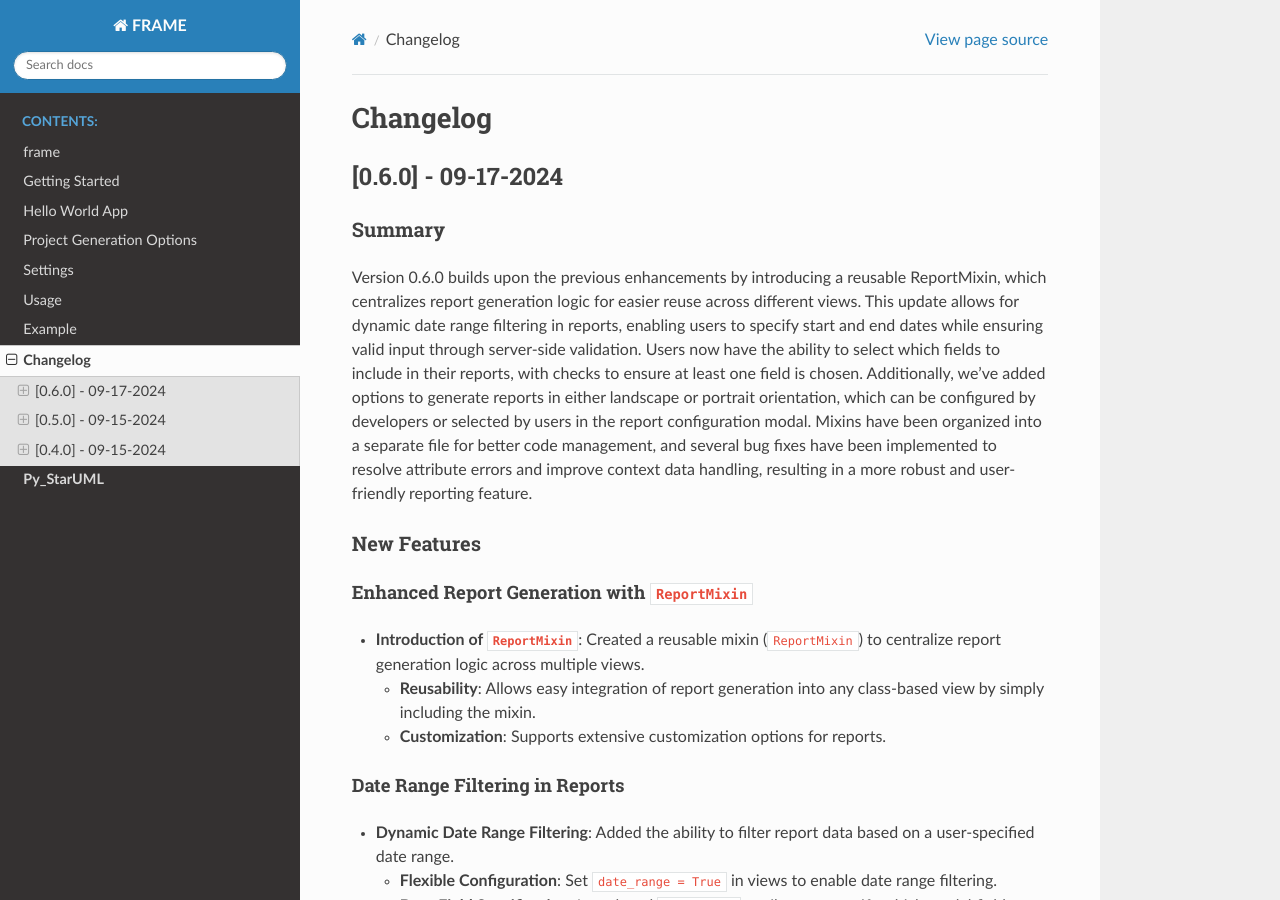
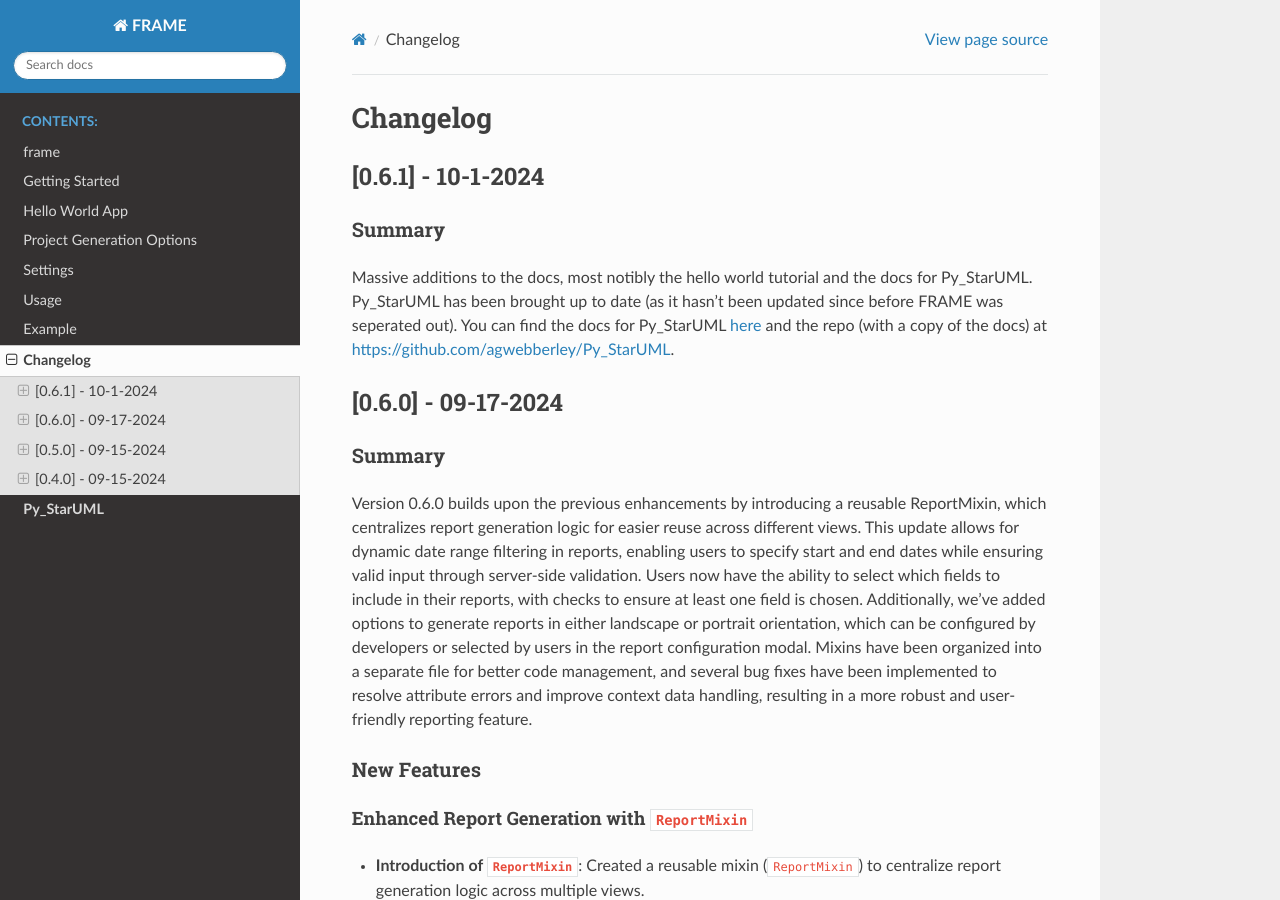
Before and after one commit to Agwebberley/FRAME, a Sphinx documentation site: the page built from docs/source/changelog.md, in a window 1280 px wide and 900 px high. Built offline with Sphinx 7.4.7 and the Read the Docs theme 2.0.0, drawn with Linux system fonts in a browser that asks for light colours.

Commit message:
[0.6.1] - 10-1-2024
Summary:
Massive additions to the docs, most notibly the hello world tutorial and the docs for Py_StarUML.  Py_StarUML has been brought up to date (as it hasn't been updated since before FRAME was seperated out).  You can find the docs for Py_StarUML [here](pystaruml) and the repo (with a copy of the docs) at [https://github.com/agwebberley/Py_StarUML](https://github.com/agwebberley/Py_StarUML).

```diff
--- a/docs/source/changelog.md
+++ b/docs/source/changelog.md
@@ -1,4 +1,9 @@
 # Changelog
+
+## [0.6.1] - 10-1-2024
+### Summary
+Massive additions to the docs, most notibly the hello world tutorial and the docs for Py_StarUML.  Py_StarUML has been brought up to date (as it hasn't been updated since before FRAME was seperated out).  You can find the docs for Py_StarUML [here](pystaruml) and the repo (with a copy of the docs) at [https://github.com/agwebberley/Py_StarUML](https://github.com/agwebberley/Py_StarUML).
+
 
 ## [0.6.0] - 09-17-2024
 
--- a/docs/source/conf.py
+++ b/docs/source/conf.py
@@ -20,7 +20,7 @@ django.setup()
 project = "FRAME"
 copyright = "2024, Agwebberley"
 author = "Agwebberley"
-release = "0.6.0"
+release = "0.6.1"
 
 # -- General configuration ---------------------------------------------------
 # https://www.sphinx-doc.org/en/master/usage/configuration.html#general-configuration
--- a/frame/version.py
+++ b/frame/version.py
@@ -1 +1 @@
-__version__ = "0.6.0"
+__version__ = "0.6.1"
```
Also changed, not shown: docs/source/helloworld.md (+6 -0 lines).
